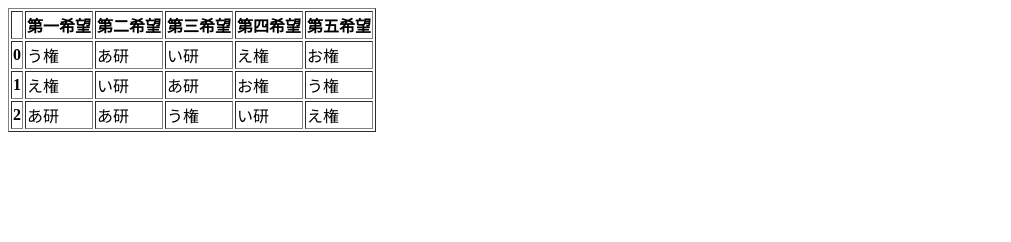
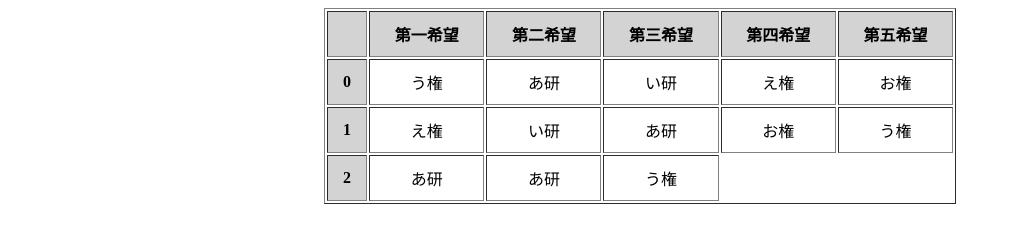
Before and after one commit to mickey00226/sample2, a plain HTML site: page index.html in a window 1280 px wide. Shown: the whole page, without its empty margins (0-1011 px from the left). Drawn offline with Linux system fonts and the light colour scheme.

Commit message:
Update index.html

```diff
--- a/index.html
+++ b/index.html
@@ -1,5 +1,22 @@
 <!DOCTYPE html>
 <html>
+  <head>
+    <style>
+      /* Add your CSS styles here */
+      table {
+        width: 50%;
+        margin: auto;
+      }
+      th, td {
+        padding: 10px;
+        text-align: center;
+      }
+      th {
+        background-color: lightgray;
+      }
+    </style>
+  </head>
+  <body>
     <table border="1" class="dataframe">
       <thead>
         <tr style="text-align: right;">
@@ -33,9 +50,8 @@
           <td>あ研</td>
           <td>あ研</td>
           <td>う権</td>
-      <td>い研</td>
-      <td>え権</td>
         </tr>
       </tbody>
     </table>
+  </body>
 </html>
```
Lines whose indentation alone changed are shown as unchanged.
